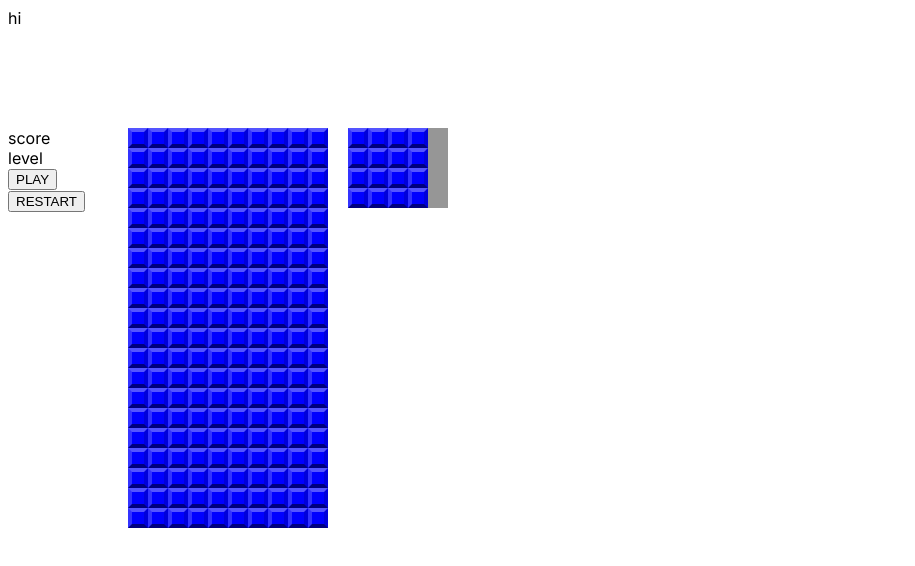
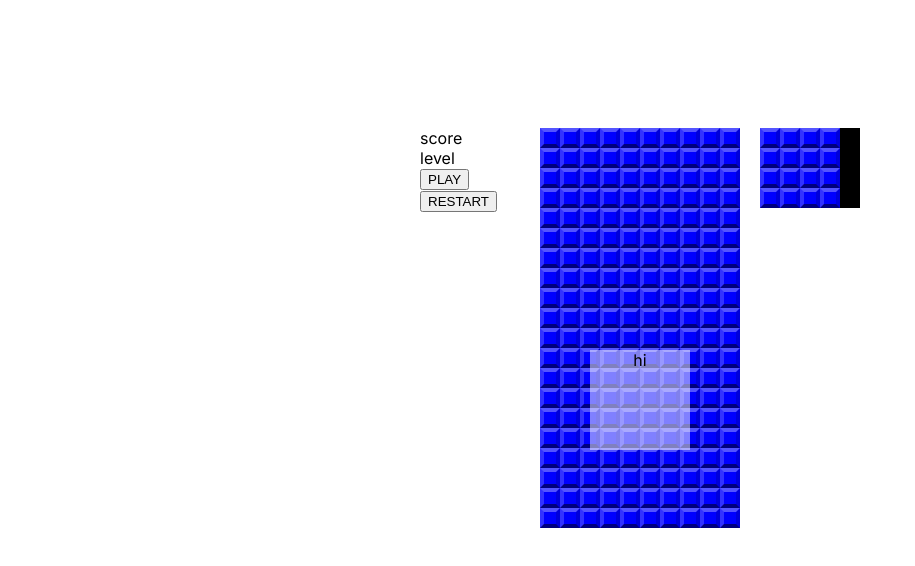
Before and after one commit to Gohkyle/tetris-next, a Next.js app: page / in a window 1280 px wide. Shown: the top 566 px of the page, without its empty margins (0-915 px from the left). Built offline with nearby package versions, Linux system fonts and the light colour scheme.

Commit message:
message modal basics implemented

```diff
--- a/src/app/components/MessageModal.tsx
+++ b/src/app/components/MessageModal.tsx
@@ -1,6 +1,6 @@
 export const MessageModal = () => {
     return(
-        <div className="message-modal-container">
+        <div className="message-modal">
             hi
         </div>
     )
--- a/src/app/globals.css
+++ b/src/app/globals.css
@@ -1,5 +1,5 @@
 :root {
-  --bg-color: rgba(150, 150, 150, 1);
+  --bg-color: rgb(0, 0, 0);
 
   --border-left-color: rgba(255, 255, 255, 0.20);
   --border-top-color: rgba(255, 255, 255, 0.33);
@@ -61,13 +61,13 @@
   --grid-width: calc((var(--square-size) * var(--cols)));
   --grid-height: calc((var(--square-size) * var(--rows)));
 
-
   display: grid;
   grid-gap: var(--square-size);
   grid-template-columns: 100px var(--grid-width) 100px;
   grid-template-rows:100px var(--grid-height) 100px;
 
-  margin:auto;
+  justify-content: center;
+
 }
 
 .grid-container{
@@ -106,3 +106,21 @@
   grid-column:1/2;
   grid-row:2/3;
 }
+
+.message-modal{
+  position: absolute;
+  left:50%;
+  top:50%;
+  transform: translate(-50%, -50%);
+
+  text-align: center;
+
+  background-color: rgb(255, 255, 255, 0.5);
+  width: 100px;
+  height:100px;
+
+}
+
+.message-modal.hidden {
+  display: none;
+}
```
